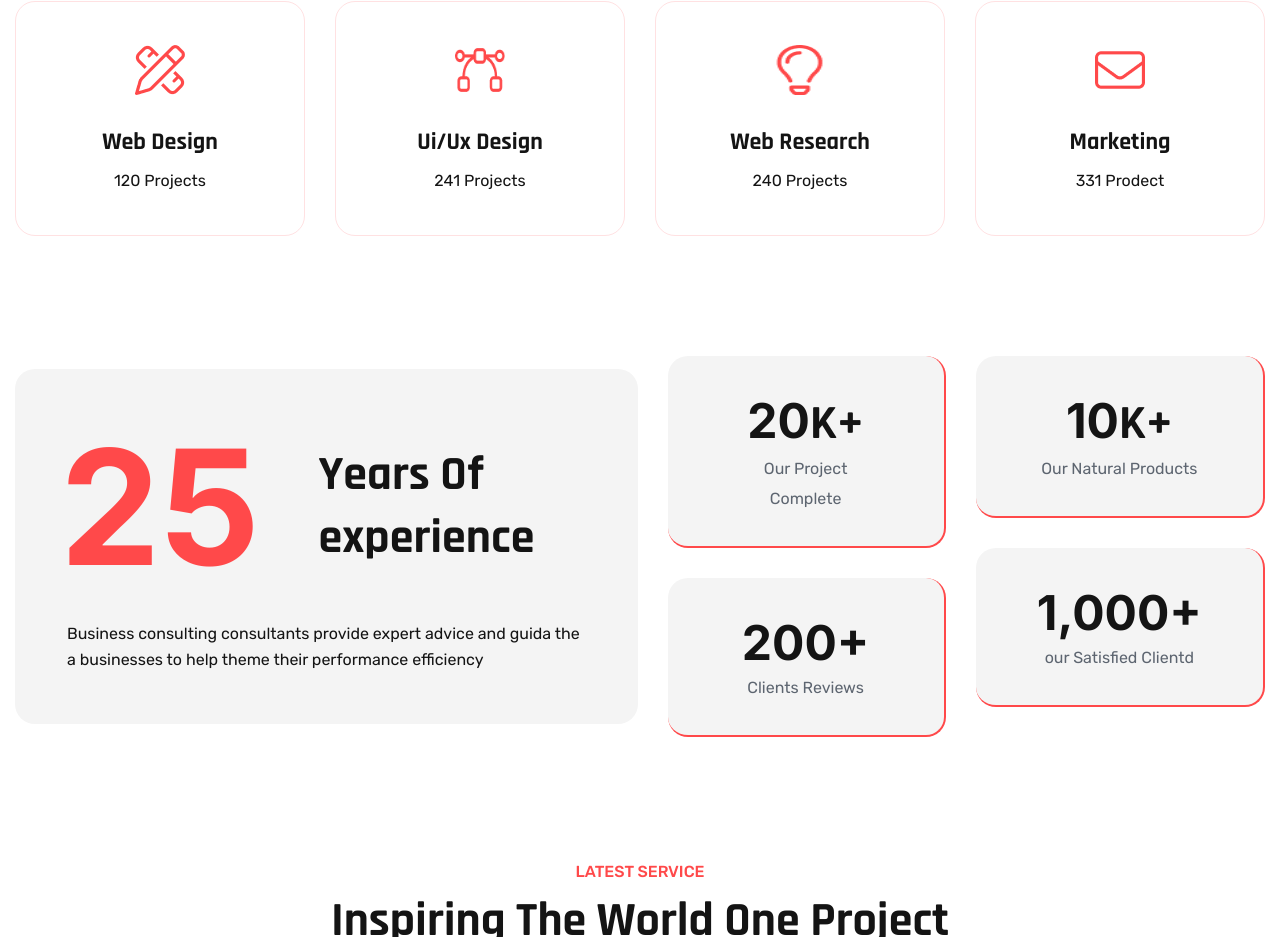
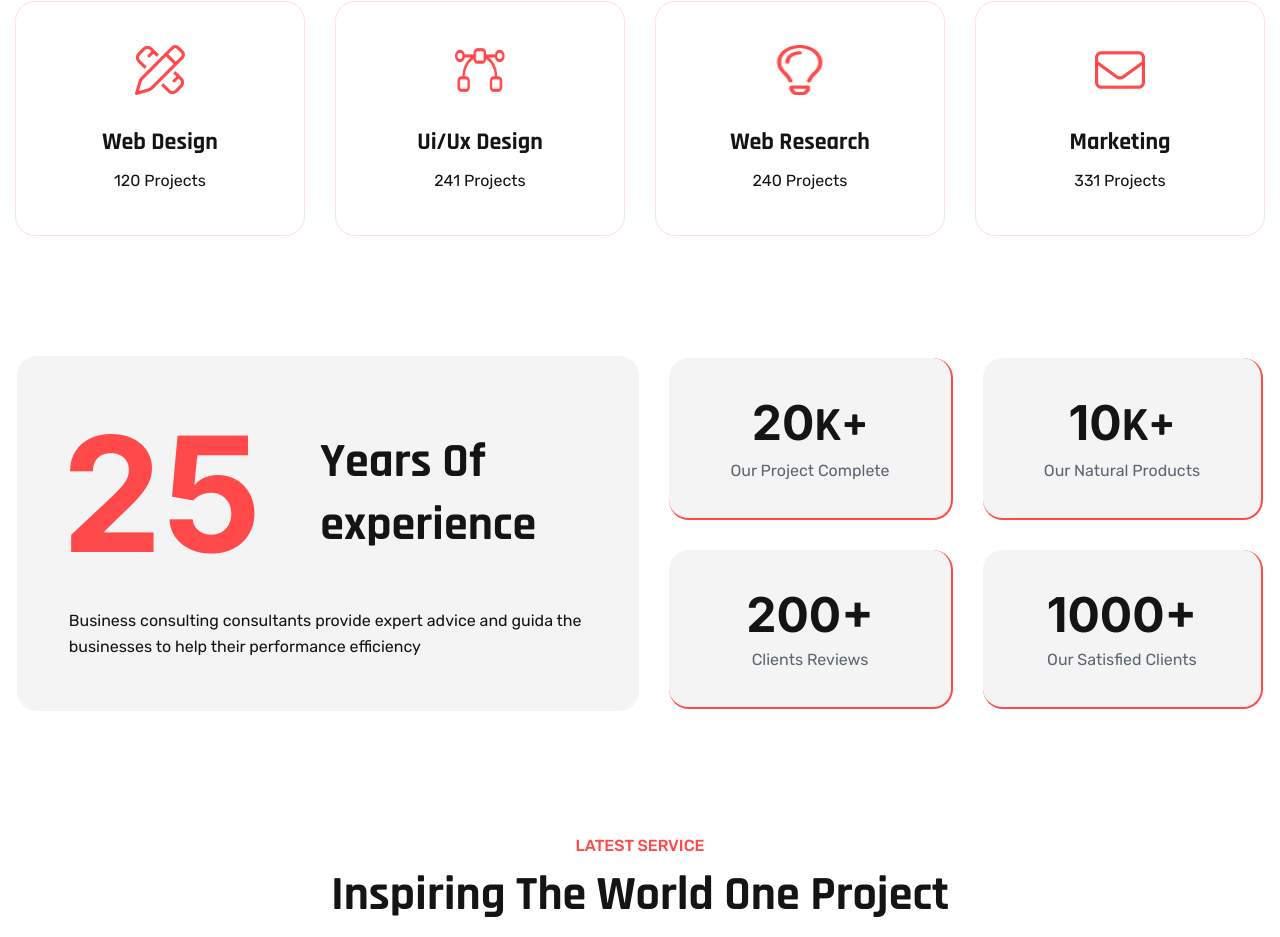
Before and after one commit to ayeshaakter02/Reeni-protfolio, a React (Vite) app: page / in a window 1280 px wide. Shown: the part 1134-2071 px from the top of the page. Built offline with nearby package versions, Linux system fonts and the light colour scheme.

Commit message:
add animation in project & project experience & create a counter Components

```diff
--- /dev/null
+++ b/src/Components/Counter.jsx
@@ -0,0 +1,33 @@
+"use client";
+
+import { useEffect, useState } from "react";
+
+const Counter = ({ end, duration = 2000 }) => {
+  const [count, setCount] = useState(0);
+
+  useEffect(() => {
+    let startTime = null;
+
+    const animate = (time) => {
+      if (!startTime) startTime = time;
+      const progress = time - startTime;
+
+      const value = Math.min(
+        Math.floor((progress / duration) * end),
+        end
+      );
+
+      setCount(value);
+
+      if (progress < duration) {
+        requestAnimationFrame(animate);
+      }
+    };
+
+    requestAnimationFrame(animate);
+  }, [end, duration]);
+
+  return <span>{count}</span>;
+};
+
+export default Counter;
--- a/src/Section/Project.jsx
+++ b/src/Section/Project.jsx
@@ -1,43 +1,103 @@
-import React from 'react'
+"use client";
+
+import React from "react";
+import { motion } from "framer-motion";
 import webDesign from "/images/web-design.png";
 import UiUxDesign from "/images/ui-ux-design.png";
 import researchDesign from "/images/research-design.png";
 import marketingDesign from "/images/marketing-design.png";
 
+const Project = ({ open, setOpen }) => {
 
-const project = ({ open, setOpen }) => {
+  const projects = [
+    {
+      img: webDesign,
+      title: "Web Design",
+      count: "120 Projects",
+    },
+    {
+      img: UiUxDesign,
+      title: "Ui/Ux Design",
+      count: "241 Projects",
+    },
+    {
+      img: researchDesign,
+      title: "Web Research",
+      count: "240 Projects",
+    },
+    {
+      img: marketingDesign,
+      title: "Marketing",
+      count: "331 Projects",
+    },
+  ];
+
+  // stagger container
+  const containerVariants = {
+    hidden: {},
+    visible: {
+      transition: {
+        staggerChildren: 0.2,
+      },
+    },
+  };
+
+  // each card animation
+  const cardVariants = {
+    hidden: { opacity: 0, y: 50, scale: 0.9 },
+    visible: {
+      opacity: 1,
+      y: 0,
+      scale: 1,
+      transition: { duration: 0.6, ease: "easeOut" },
+    },
+  };
+
   return (
-    <div  className={`transition-all duration-300 ${
-          open ? "opacity-25" : "opacity-100"
-        }`}
-        onClick={() => open && setOpen(false)}>
+    <motion.div
+      className={`transition-all duration-300 ${
+        open ? "opacity-25" : "opacity-100"
+      }`}
+      onClick={() => open && setOpen(false)}
+      initial="hidden"
+      whileInView="visible"
+      viewport={{ once: true }}
+    >
       <div className="container px-3.75 py-7.5 xl:mt-121.75 lg:pb-22.5">
-        <div className="grid grid-cols-1 sm:grid-cols-2 md:flex justify-center place-items-center gap-2.5  lg:gap-7.5 xl:pt-7.5">
-          <div className='project-card'>
-            <img className='project-img' src={webDesign} alt="" />
-            <h2 className='project-card-title'>Web Design</h2>
-            <p className='project-card-para'>120 Projects</p>
-          </div>
-          <div className='project-card'>
-            <img className='project-img' src={UiUxDesign} alt="" />
-            <h2 className='project-card-title'>Ui/Ux Design</h2>
-            <p className='project-card-para'>241 Projects</p>
-          </div>
-          <div className='project-card'>
-            <img className='project-img' src={researchDesign} alt="" />
-            <h2 className='project-card-title'>Web Research</h2>
-            <p className='project-card-para'>240 Projects</p>
-          </div>
-          <div className='project-card'>
-            <img className='project-img' src={marketingDesign} alt="" />
-            <h2 className='project-card-title'>Marketing</h2>
-            <p className='project-card-para'>331 Prodect</p>
-          </div>
-        </div>
+
+        <motion.div
+          className="grid grid-cols-1 sm:grid-cols-2 md:flex justify-center place-items-center gap-2.5 lg:gap-7.5 xl:pt-7.5"
+          variants={containerVariants}
+        >
+
+          {projects.map((item, index) => (
+            <motion.div
+              key={index}
+              variants={cardVariants}
+              className="project-card transform transition duration-300 hover:-translate-y-2 hover:scale-105"
+            >
+
+              <motion.img
+                src={item.img}
+                alt=""
+                className="project-img"
+                initial={{ scale: 0.8, opacity: 0 }}
+                whileInView={{ scale: 1, opacity: 1 }}
+                transition={{ duration: 0.5 }}
+                viewport={{ once: true }}
+              />
+
+              <h2 className="project-card-title">{item.title}</h2>
+              <p className="project-card-para">{item.count}</p>
+
+            </motion.div>
+          ))}
+
+        </motion.div>
 
       </div>
-    </div>
-  )
-}
+    </motion.div>
+  );
+};
 
-export default project
+export default Project;
--- a/src/Section/ProjectExperience.jsx
+++ b/src/Section/ProjectExperience.jsx
@@ -1,51 +1,123 @@
-import React from 'react'
+"use client";
+
+import React from "react";
+import { motion } from "framer-motion";
+import Counter from "../Components/Counter";
 
 const ProjectExperience = ({ open, setOpen }) => {
+
+  // stagger for right side cards
+  const containerVariants = {
+    hidden: {},
+    visible: {
+      transition: {
+        staggerChildren: 0.2,
+      },
+    },
+  };
+
+  const itemVariants = {
+    hidden: { opacity: 0, y: 40, scale: 0.9 },
+    visible: {
+      opacity: 1,
+      y: 0,
+      scale: 1,
+      transition: { duration: 0.6, ease: "easeOut" },
+    },
+  };
+
   return (
-        <div  className={`transition-all duration-300 ${
+    <motion.div
+      className={`transition-all duration-300 ${
         open ? "opacity-25" : "opacity-100"
       }`}
-        onClick={() => open && setOpen(false)}>
+      onClick={() => open && setOpen(false)}
+      initial="hidden"
+      whileInView="visible"
+      viewport={{ once: true }}
+    >
       <div className="container px-3.75 mt-7.5">
+
         <div className="lg:flex lg:gap-7.5 justify-center place-items-center">
-                <div className='max-w-[622.5px] pt-7.5 lg:pt-9 px-5 lg:px-13 gradient-bg rounded-[20px]'>
+
+          {/* Left Box */}
+          <motion.div
+            initial={{ opacity: 0, scale: 0.8, x: -60 }}
+            whileInView={{ opacity: 1, scale: 1, x: 0 }}
+            transition={{ duration: 0.8, ease: "easeOut" }}
+            viewport={{ once: true }}
+            className="max-w-[622.5px] pt-7.5 lg:pt-9 px-5 lg:px-13 gradient-bg rounded-[20px]"
+          >
             <div className="sm:flex max-h-51 gap-10 lg:gap-[65.61px] items-center">
-                        <div class="max-w-[185.78px] text-tomato text-[111.26px] md:text-[130px] xl:text-[160px] font-bold flex sm:justify-center sm:items-center font-inter">
-                            25
+
+              <motion.div
+                initial={{ scale: 0.5, opacity: 0 }}
+                whileInView={{ scale: 1, opacity: 1 }}
+                transition={{ duration: 0.6 }}
+                className="max-w-[185.78px] text-tomato text-[111.26px] md:text-[130px] xl:text-[160px] font-bold flex sm:justify-center sm:items-center font-inter"
+              >
+                <Counter end={25}/>
+              </motion.div>
+
+              <h2 className="text-[26px] sm:text-4xl lg:text-[48.1px] font-bold leading-[33.8px] xl:leading-[62.6px] text-text sm:my-6 lg:my-[39.23px]">
+                Years Of experience
+              </h2>
             </div>
-                        <h2 className='text-[26px] sm:text-4xl lg:text-[48.1px] font-bold leading-[33.8px] xl:leading-[62.6px] text-text sm:my-6 lg:my-[39.23px]'>Years Of experience</h2>
+
+            <p className="font-rubik md:text-sm xl:text-base font-normal text-text leading-6.5 pb-7.5 sm:pb-8 lg:pb-12.75 mt-3 sm:mt-0 lg:mt-3">
+              Business consulting consultants provide expert advice and guida the
+              businesses to help their performance efficiency
+            </p>
+          </motion.div>
+
+          {/* Right Stats */}
+          <motion.div
+            className="sm:flex gap-3 xl:gap-7.5"
+            variants={containerVariants}
+          >
+
+            {/* Column 1 */}
+            <div>
+              <motion.div className="experience-rate card-border bg-diff" variants={itemVariants}>
+                <h2 className="experience-rate-count text-text">
+                  <span className="font-inter"><Counter end={20}/></span>
+                  K+
+                </h2>
+                <p className="experience-rate-para">Our Project Complete</p>
+              </motion.div>
+
+              <motion.div className="experience-rate card-border mt-7.5 bg-diff" variants={itemVariants}>
+                <h2 className="experience-rate-count font-inter text-text">
+                  <Counter end={200}/>+
+                </h2>
+                <p className="experience-rate-para">Clients Reviews</p>
+              </motion.div>
             </div>
-                    <p className='font-rubik md:text-sm xl:text-base font-normal  text-text leading-6.5 pb-7.5 sm:pb-8 lg:pb-12.75 mt-3 sm:mt-0 lg:mt-3'>
-                        Business consulting consultants provide expert advice and guida the
-a businesses to help theme their performance efficiency
-                    </p>
+
+            {/* Column 2 */}
+            <div>
+              <motion.div className="experience-rate card-border bg-diff" variants={itemVariants}>
+                <h2 className="experience-rate-count text-text">
+                  <span className="font-inter"><Counter end={10}/></span>K+
+                </h2>
+                <p className="experience-rate-para">Our Natural Products</p>
+              </motion.div>
+
+              <motion.div className="experience-rate card-border mt-7.5 bg-diff" variants={itemVariants}>
+                <h2 className="experience-rate-count font-inter text-text">
+                  <Counter end={1000}/>+
+                </h2>
+                <p className="experience-rate-para">Our Satisfied Clients</p>
+              </motion.div>
             </div>
-                <div className="sm:flex gap-3 xl:gap-7.5">
-                    <div>
-                        <div className='experience-rate card-border bg-diff'>
-                            <h2 className='experience-rate-count text-text'><span className='font-inter '>20</span>K+</h2>
-                    <p className='experience-rate-para'>Our Project Complete</p>
+
+          </motion.div>
+
         </div>
-                        <div className='experience-rate card-border mt-7.5 bg-diff'>
-                            <h2 className='experience-rate-count font-inter text-text'>200+</h2>
-                    <p className='experience-rate-para'>Clients Reviews</p>
+
       </div>
-                    </div>
-                    <div>
-                        <div className='experience-rate card-border bg-diff'>
-                            <h2 className='experience-rate-count text-text'><span className='font-inter'>10</span>K+</h2>
-                    <p className='experience-rate-para'>Our Natural Products</p>
-                        </div>
-                        <div className='experience-rate card-border mt-7.5 bg-diff '>
-                            <h2 className='experience-rate-count font-inter text-text'>1,000+</h2>
-                    <p className='experience-rate-para'>our Satisfied Clientd</p>
-                        </div>
-                    </div>
-                </div>
-            </div>
-        </div>
-    </div>
-  )
-}
+    </motion.div>
+  );
+};
 
-export default ProjectExperience
+export default ProjectExperience;
```
Lines whose indentation alone changed are shown as unchanged.
